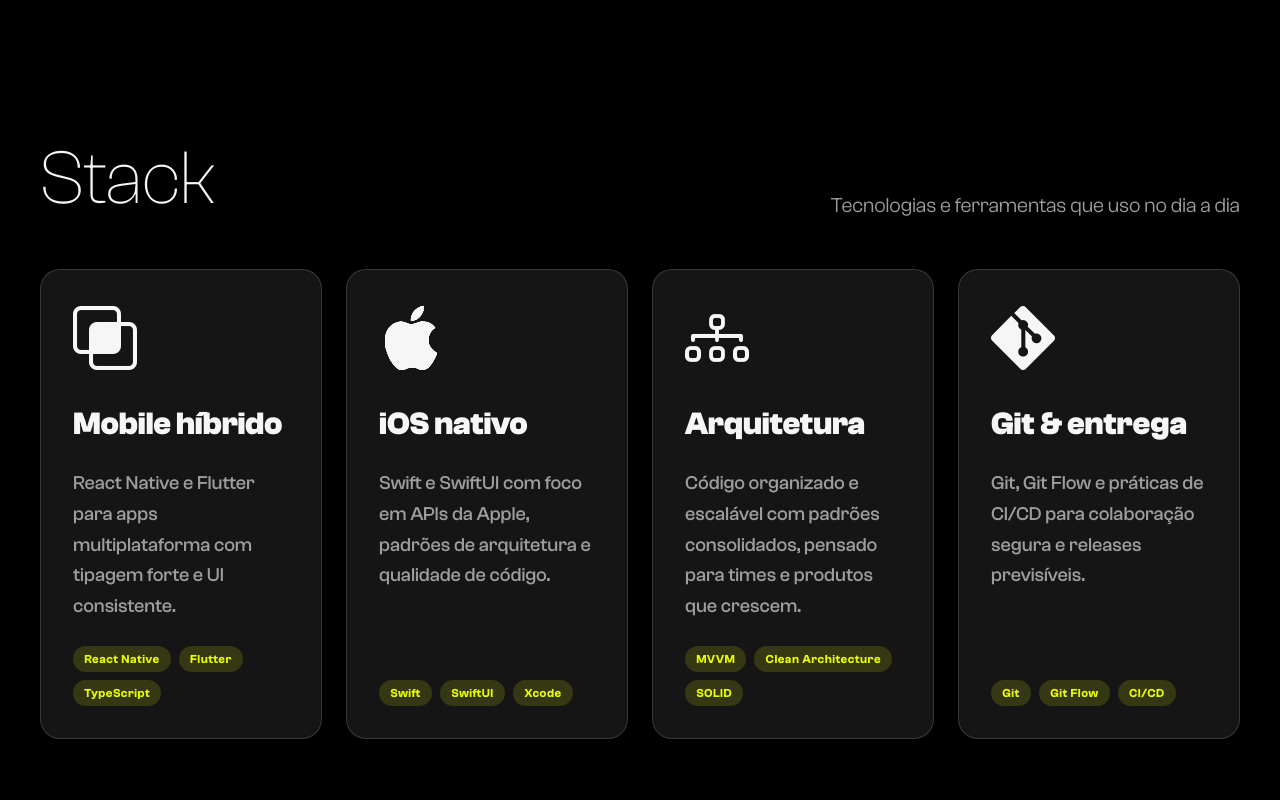
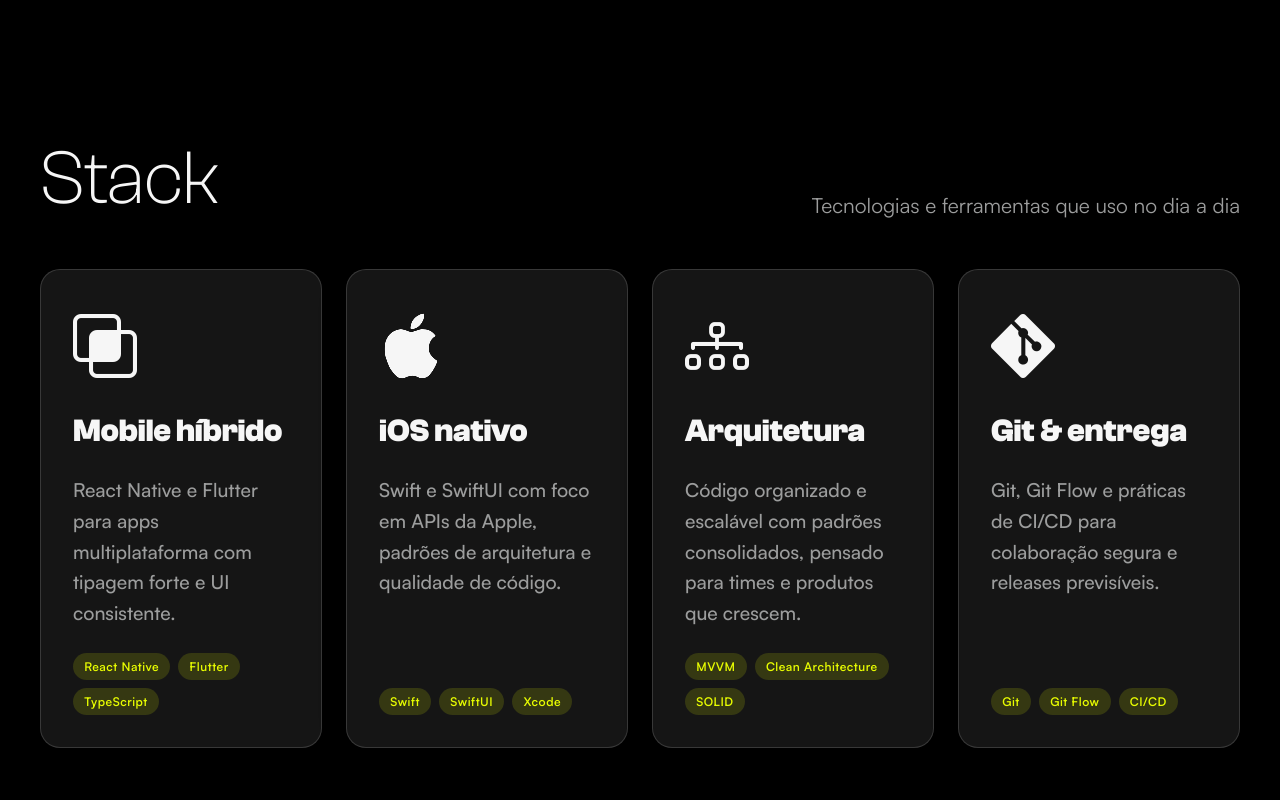
Before and after one commit to pedrinholeda/pedrinholeda.github.io, a plain HTML site: page index.html in a window 1280 px wide. Shown: the part 1760-2560 px from the top of the page. Drawn offline with Linux system fonts and the light colour scheme.

Commit message:
Use Satoshi for body text, keep Clash Grotesk for headings

```diff
--- a/assets/css/clash-grotesk.css
+++ b/assets/css/fonts.css
@@ -11,3 +11,17 @@
   font-display: swap;
   font-style: normal;
 }
+
+/**
+ * Satoshi — Variable only (woff2)
+ * Designed by Indian Type Foundry
+ * https://www.fontshare.com/fonts/satoshi
+ */
+@font-face {
+  font-family: "Satoshi";
+  src: url("../fonts/Satoshi-Variable.woff2") format("woff2-variations"),
+    url("../fonts/Satoshi-Variable.woff2") format("woff2");
+  font-weight: 300 900;
+  font-display: swap;
+  font-style: normal;
+}
--- a/assets/css/style.css
+++ b/assets/css/style.css
@@ -1,5 +1,5 @@
 /******************** Fontes usadas */
-@import url("clash-grotesk.css");
+@import url("fonts.css");
 
 * {
   margin: 0;
@@ -8,8 +8,8 @@
 }
 
 :root {
-  --font-grande: "ClashGrotesk", sans-serif;
-  --font-pequena: "ClashGrotesk", sans-serif;
+  --font-grande: "ClashGrotesk", system-ui, sans-serif;
+  --font-pequena: "Satoshi", system-ui, sans-serif;
   --color-black: #000;
   --color-gray1: #3d4143;
   --color-gray2: #9c9d9d;
@@ -73,6 +73,13 @@ li {
 
 a {
   text-decoration: none;
+}
+
+/* Títulos em Clash Grotesk, textos em Satoshi */
+h1,
+h2,
+h3 {
+  font-family: var(--font-grande);
 }
 
 /* Skip link — acessibilidade */
@@ -625,7 +632,7 @@ button:active,
 }
 
 .headline-scroll .light {
-  font-weight: lighter;
+  font-weight: 300;
   color: var(--color-gray2);
 }
 
@@ -849,7 +856,7 @@ button:active,
 .headline-secao h2 {
   color: var(--color-white);
   font-size: clamp(2.5rem, 6vw, 5rem);
-  font-weight: lighter;
+  font-weight: 300;
   font-family: var(--font-grande);
   line-height: 1.1;
 }
--- a/index.html
+++ b/index.html
@@ -81,6 +81,13 @@
     <link
       rel="preload"
       href="assets/fonts/ClashGrotesk-Variable.woff2"
+      as="font"
+      type="font/woff2"
+      crossorigin
+    />
+    <link
+      rel="preload"
+      href="assets/fonts/Satoshi-Variable.woff2"
       as="font"
       type="font/woff2"
       crossorigin
```
Also changed, not shown: assets/fonts/Satoshi-Variable.woff2 (added).
